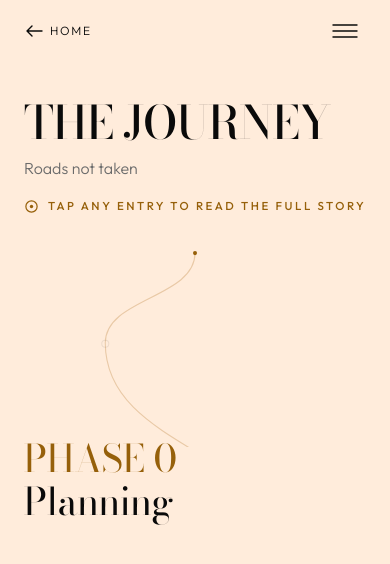
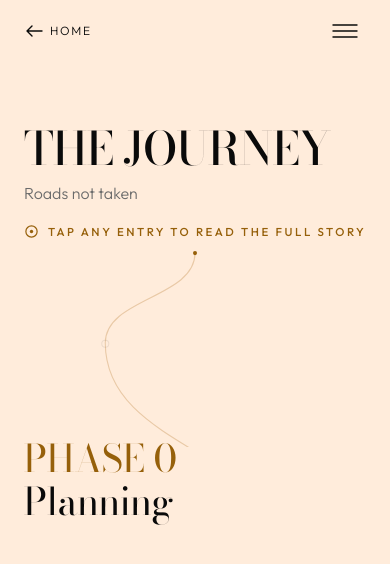
Before and after one commit to MonishKamwal/monishkamwal.github.io, a Next.js app: page /journey in a window 390 px wide. Shown: the top 564 px of the page. Built offline with nearby package versions, Linux system fonts and the light colour scheme.

Commit message:
adjust journey title postition

```diff
--- a/components/story/journey/JourneyPage.module.css
+++ b/components/story/journey/JourneyPage.module.css
@@ -127,13 +127,19 @@
    bar, so the winding road never runs under a permanently-pinned title */
 .masthead {
   position: absolute;
-  top: clamp(74px, 12vh, 122px);
+  top: clamp(96px, 15vh, 150px);
   left: clamp(24px, 6vw, 86px);
   z-index: 6;
   pointer-events: none;
 }
 .masthead :global(.card-hint) {
   pointer-events: auto;
+}
+
+@media (max-width: 700px), (max-aspect-ratio: 9 / 10) {
+  .masthead {
+    left: clamp(24px, 6vw, 40px);
+  }
 }
 
 /* ---------- the SVG diagram (built as innerHTML → global classes) ---------- */
```
Also changed, not shown: 1 other file (tests, documents, lock files or other folders).
